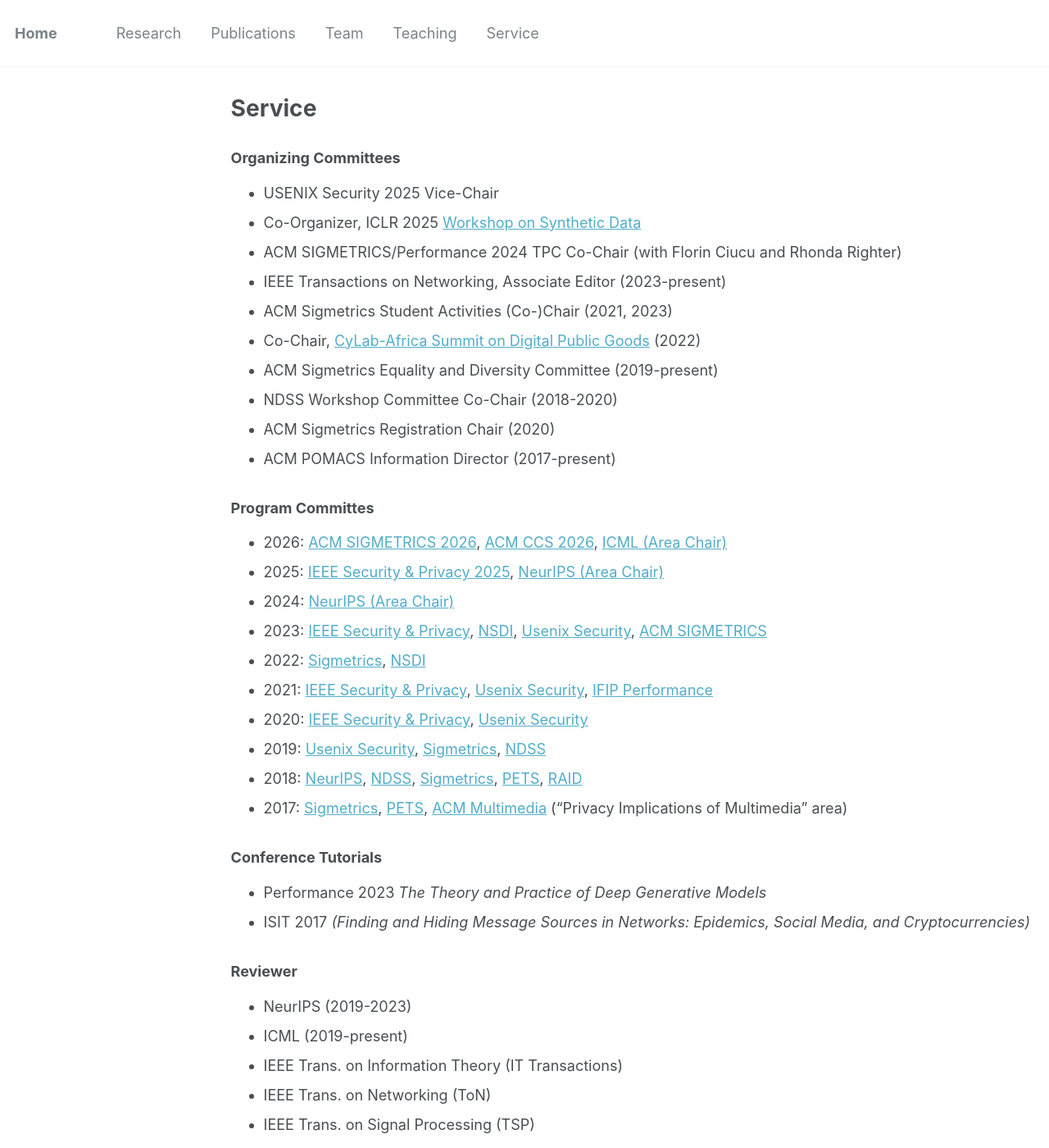
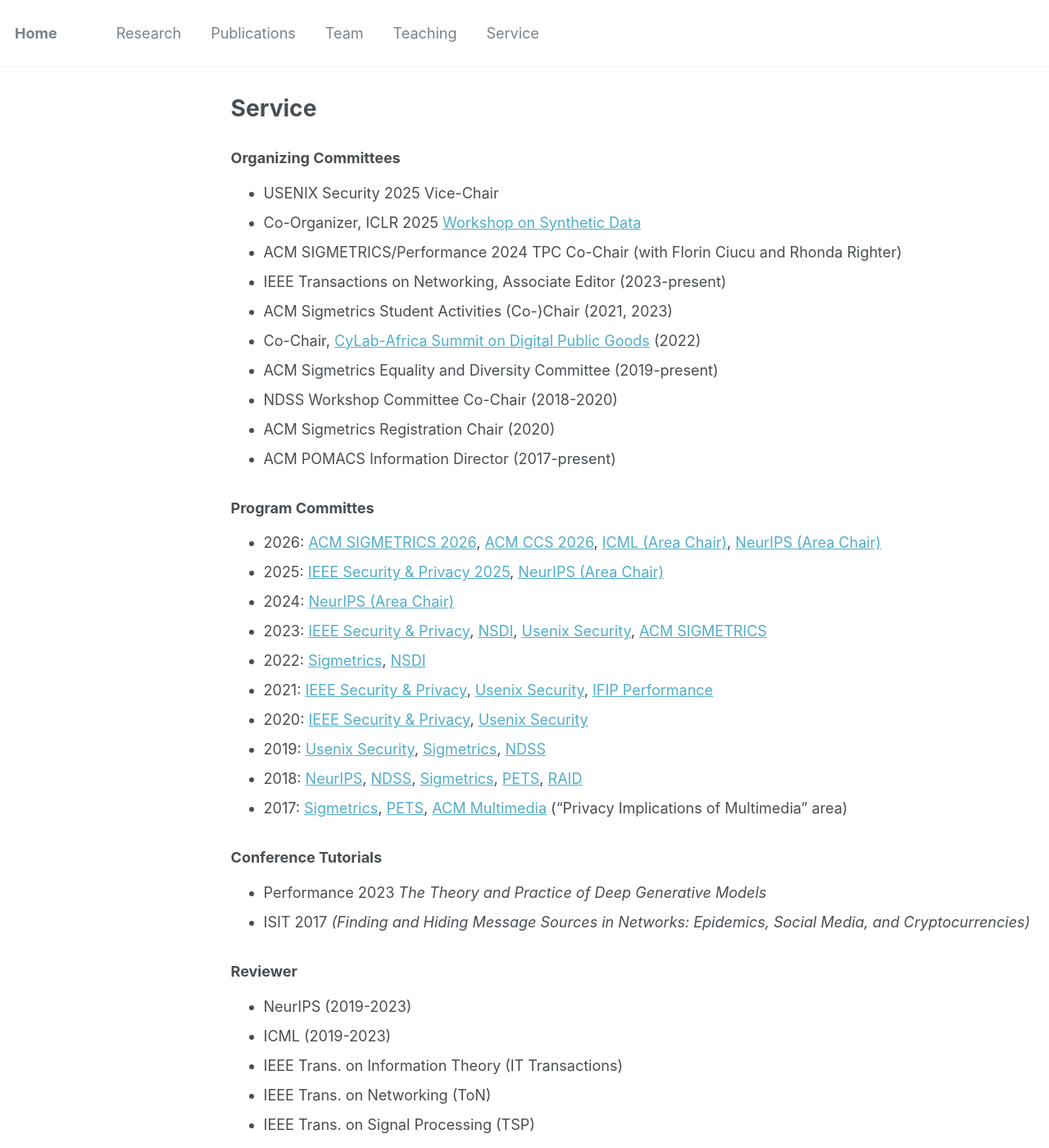
Before and after one commit to gfanti/gfanti.github.io, a Jekyll site: the page built from _pages/service.md, in a window 1280 px wide and 1400 px high. Shown: the whole window at 82% size. Built offline with Jekyll 4.4.1, drawn with Linux system fonts in a browser that asks for light colours.

Commit message:
minor updates

```diff
--- a/_pages/service.md
+++ b/_pages/service.md
@@ -19,7 +19,7 @@ author_profile: false
 * ACM POMACS Information Director (2017-present)
 
 ### Program Committes
-* 2026: <a href="https://www.sigmetrics.org/sigmetrics2026/"> ACM SIGMETRICS 2026</a>, <a href="https://www.sigsac.org/ccs/CCS2026/"> ACM CCS 2026</a>, <a href="https://icml.cc/"> ICML (Area Chair)</a>
+* 2026: <a href="https://www.sigmetrics.org/sigmetrics2026/"> ACM SIGMETRICS 2026</a>, <a href="https://www.sigsac.org/ccs/CCS2026/"> ACM CCS 2026</a>, <a href="https://icml.cc/"> ICML (Area Chair)</a>, <a href="https://neurips.cc/"> NeurIPS (Area Chair)</a>
 * 2025: <a href="https://sp2025.ieee-security.org/"> IEEE Security & Privacy 2025</a>, <a href="https://neurips.cc/"> NeurIPS (Area Chair)</a>
 * 2024: <a href="https://neurips.cc/"> NeurIPS (Area Chair)</a>
 * 2023: <a href="">IEEE Security & Privacy</a>, <a href="https://www.usenix.org/conference/nsdi23">NSDI</a>, <a href="https://www.usenix.org/conference/usenixsecurity23">Usenix Security</a>, <a href="">ACM SIGMETRICS</a>
@@ -46,7 +46,7 @@ author_profile: false
 
 ### Reviewer
 * NeurIPS (2019-2023)
-* ICML (2019-present)
+* ICML (2019-2023)
 * IEEE Trans. on Information Theory (IT Transactions)
 * IEEE Trans. on Networking (ToN)
 * IEEE Trans. on Signal Processing (TSP)
```
Also changed, not shown: _pages/about.md (+1 -1 lines).
